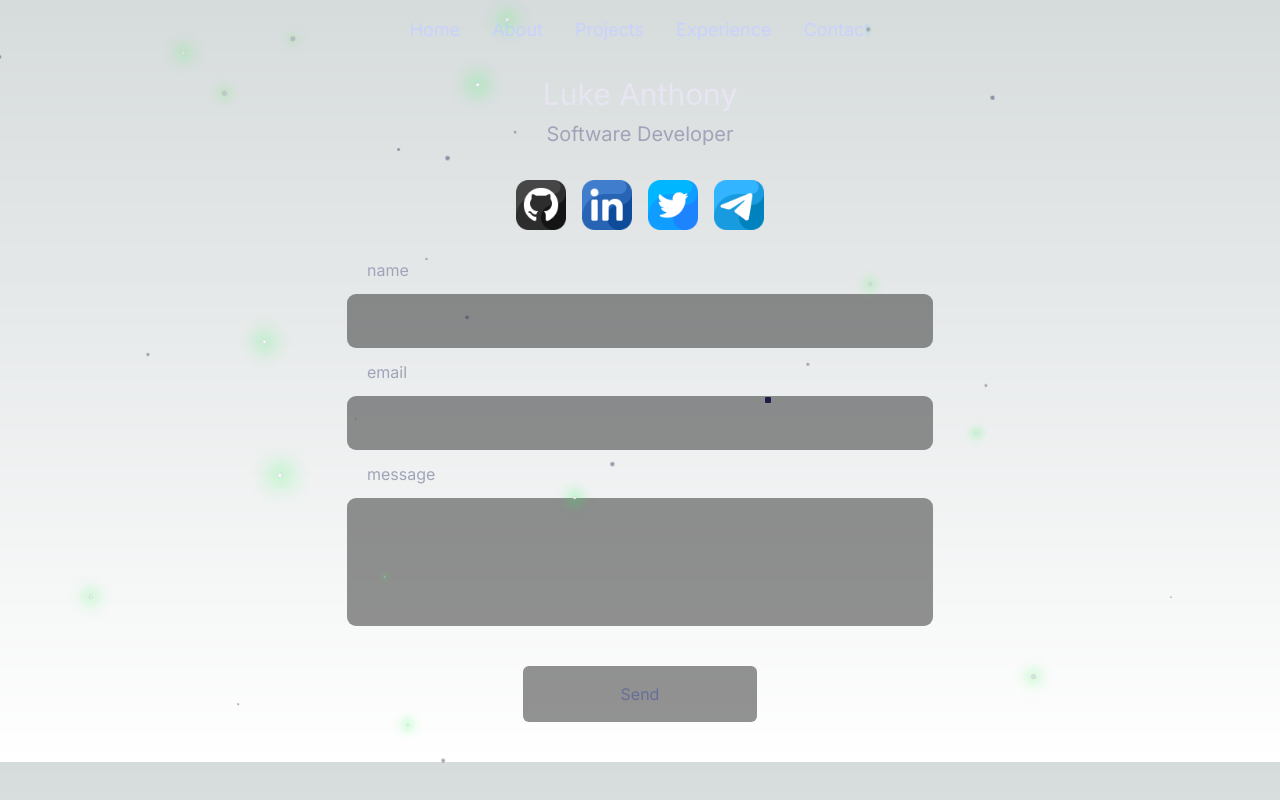
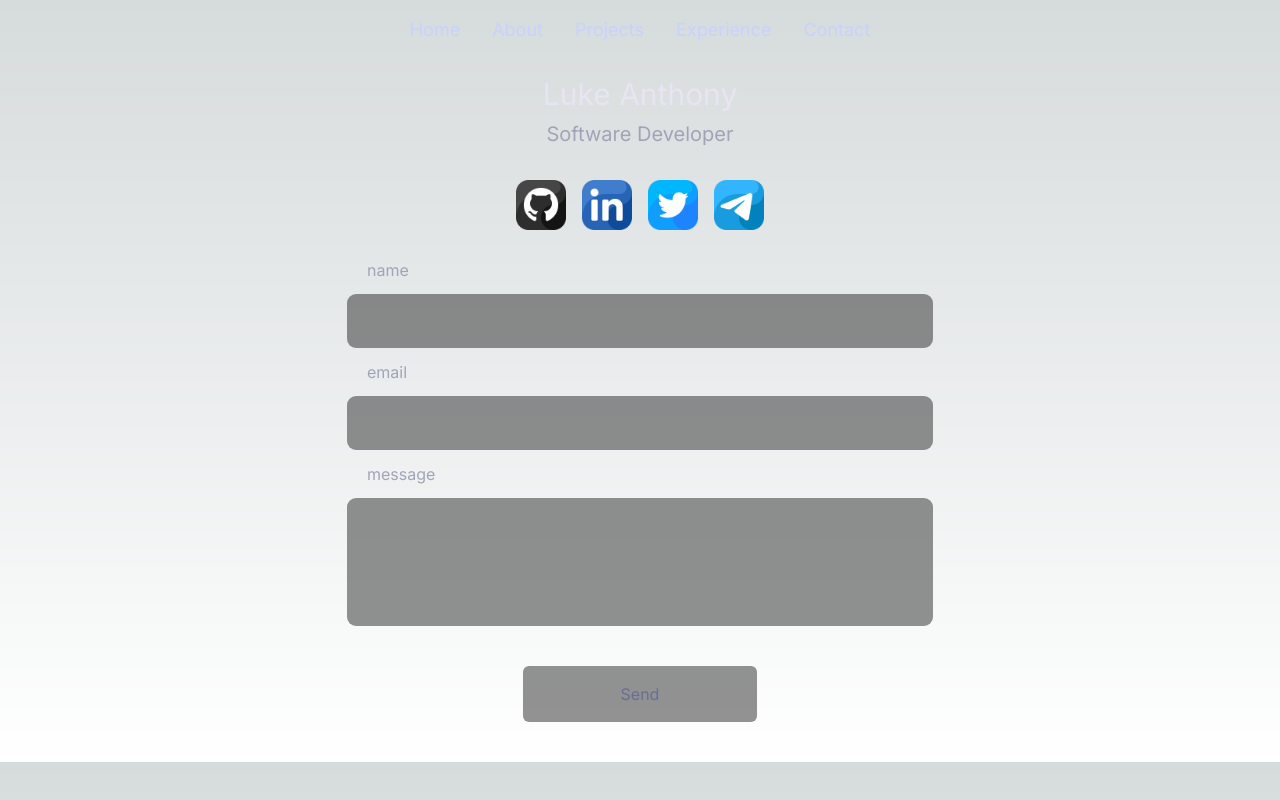
Before and after one commit to ln64-git/portfolio-2024, a Next.js app: page /contact in a window 1280 px wide. Before the commit this address had no page. Built offline with nearby package versions, Linux system fonts and the light colour scheme.

Commit message:
smoother transitions

```diff
--- a/src/app/layout.tsx
+++ b/src/app/layout.tsx
@@ -13,11 +13,11 @@ export const metadata: Metadata = {
 
 export default function RootLayout({
   children,
-}: Readonly<{
+}: {
   children: React.ReactNode;
-}>) {
+}) {
   return (
-    <html>
+    <html lang="en">
       <body className={inter.className}>
         <Provider>{children}</Provider>
       </body>
--- a/src/app/page.tsx
+++ b/src/app/page.tsx
@@ -7,10 +7,6 @@ import pathStore from "@/utils/store";
 export default function Home() {
   const isMobile = GetIsMobile();
   const setNextPath = pathStore((state) => state.setNextPath);
-
-  const handleButtonClick = (route: string) => {
-    setNextPath(route === "Home" ? "/" : `/${route.toLowerCase()}`);
-  };
 
   return (
     <div className="flex h-screen justify-center ">
@@ -25,13 +21,13 @@ export default function Home() {
           }
         >
           {routes.map((route) => (
-            <button
+            <Link
               className="text-indigo-200"
               key={route}
-              onClick={() => handleButtonClick(route)}
+              href={route === "Home" ? "/" : `/${route.toLowerCase()}`}
             >
               {route}
-            </button>
+            </Link>
           ))}
         </div>
       </div>
--- a/src/components/header.tsx
+++ b/src/components/header.tsx
@@ -10,28 +10,30 @@ export default function Header() {
   if (isMobile) {
     return (
       <div className="sticky top-0 z-20 flex w-full items-center justify-center  gap-8 bg-black p-4 text-lg text-indigo-200">
-        <button
+        <Link
+          href={"/"}
           onClick={() => {
             setNextPath("/");
           }}
         >
           Home
-        </button>
+        </Link>
       </div>
     );
   } else {
     return (
       <div className="flex items-center justify-center gap-8 p-4 text-lg ">
         {routes.map((route) => (
-          <button
+          <Link
             className="text-indigo-200 "
             key={route}
-            onClick={() => {
-              setNextPath(route === "Home" ? "/" : `/${route.toLowerCase()}`);
-            }}
+            href={route === "Home" ? "/" : `/${route.toLowerCase()}`}
+            // onClick={() => {
+            //   setNextPath(route === "Home" ? "/" : `/${route.toLowerCase()}`);
+            // }}
           >
             {route}
-          </button>
+          </Link>
         ))}
       </div>
     );
--- a/src/components/provider.tsx
+++ b/src/components/provider.tsx
@@ -12,24 +12,15 @@ export default function Provider({
 }: Readonly<{
   children: React.ReactNode;
 }>) {
-  const router = useRouter();
-  const pathname = usePathname();
-  const nextPath = pathStore((state) => state.nextPath);
-
+  const path = usePathname();
   return (
-    <AnimatePresence mode="wait" initial={false}>
     <motion.div
-        key={nextPath}
+      key={path}
       initial={{ opacity: 0 }}
       animate={{ opacity: 1 }}
-        transition={{ duration: 0.5 }}
-        onAnimationEnd={() => {
-          router.push(nextPath);
-        }}
+      transition={{ ease: "easeInOut", duration: 0.75 }}
     >
       {children}
-        <Fireflies />
     </motion.div>
-    </AnimatePresence>
   );
 }
```
Lines whose indentation alone changed are shown as unchanged.
